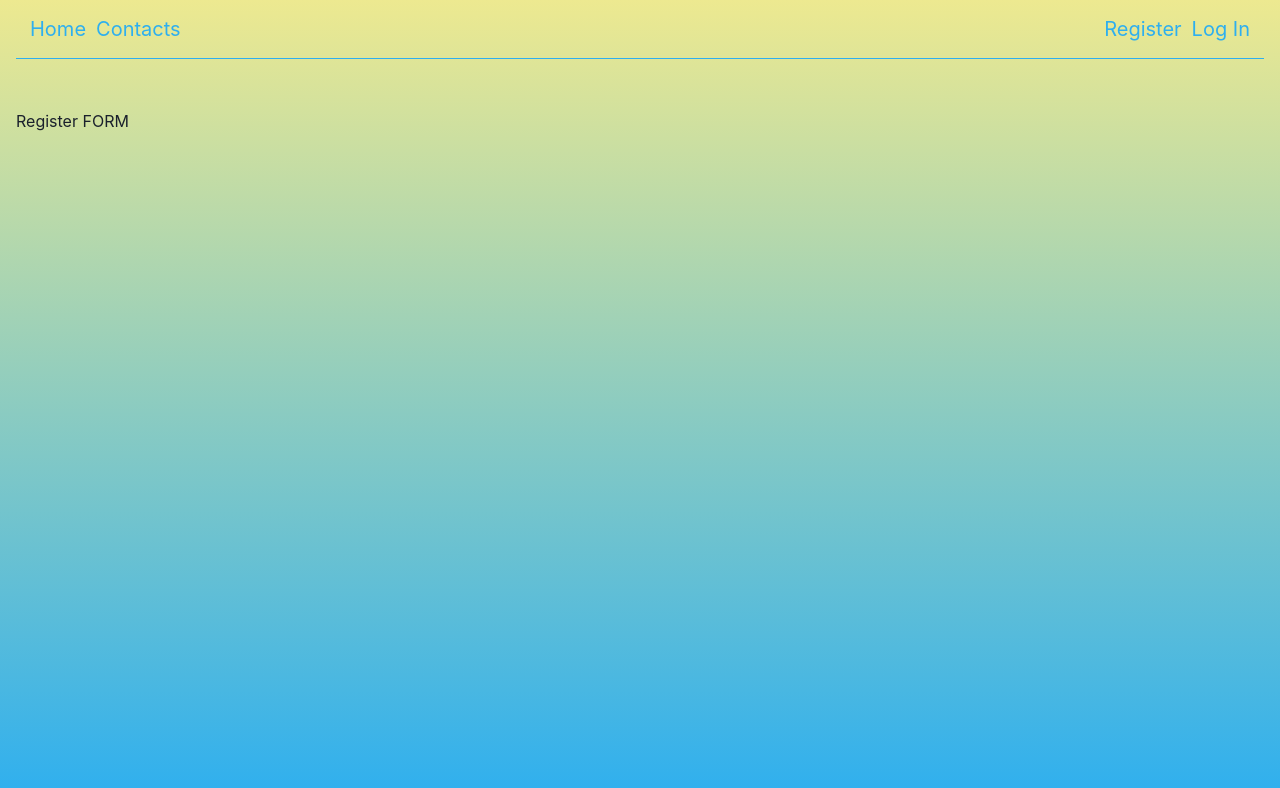
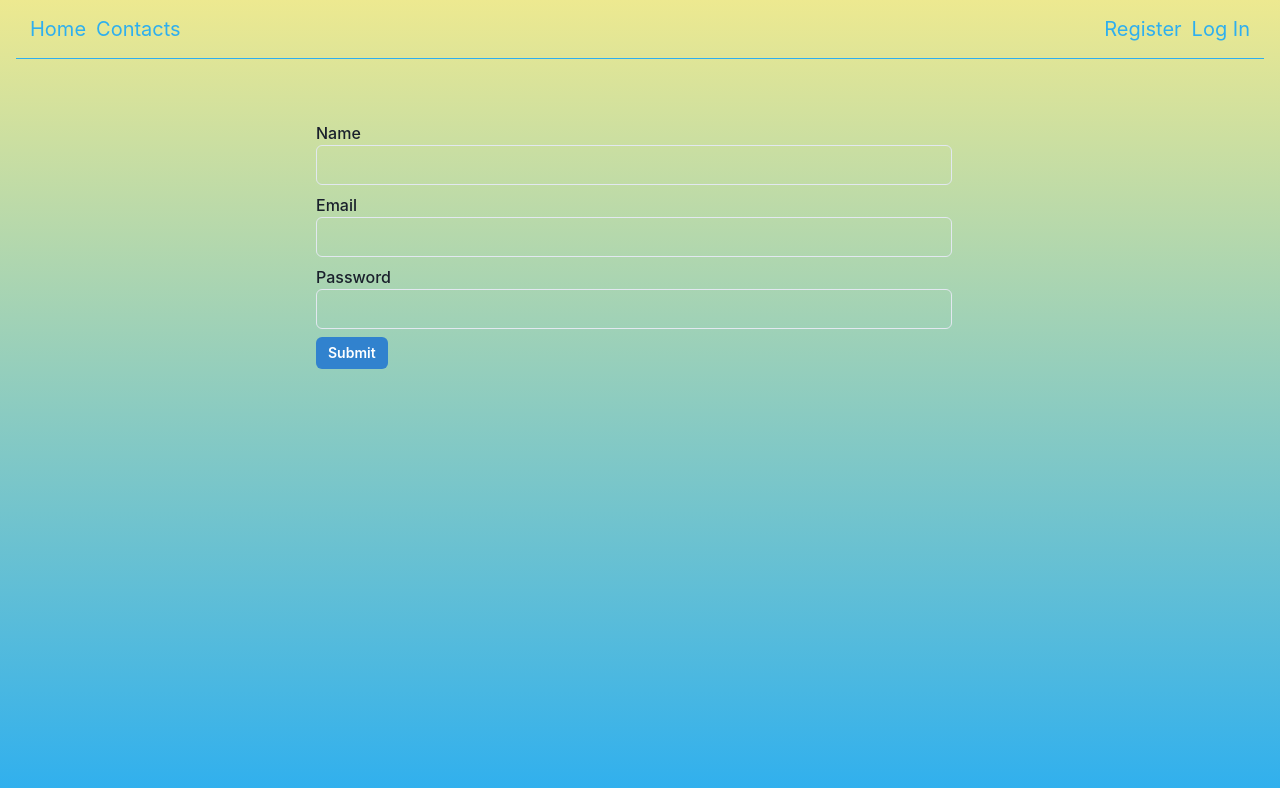
Before and after one commit to Kate-Mil/goit-react-hw-08-phonebook, a React (Create React App) app: page /goit-react-hw-08-phonebook/register in a window 1280 px wide. Shown: the top 788 px of the page. Built offline with nearby package versions, Linux system fonts and the light colour scheme.

Commit message:
finished stilization

```diff
--- a/src/components/Filter/Filter.js
+++ b/src/components/Filter/Filter.js
@@ -4,12 +4,13 @@ import { FormLabel, Input } from '@chakra-ui/react';
 
 export default function Filer() {
   const filter = useSelector(selectFilter);
-  console.log(filter);
   const dispatch = useDispatch();
+
   const onChange = e => {
     const input = e.currentTarget.value;
     dispatch(changeFilter(input));
   };
+
   return (
     <FormLabel>
       Find contacts by name
--- /dev/null
+++ b/src/components/LoginForm/LoginForm.js
@@ -0,0 +1,83 @@
+import { useState } from 'react';
+import { useDispatch, useSelector } from 'react-redux';
+import { addContact, selectContacts } from '../../redux';
+import { Button, FormControl, FormLabel, Input } from '@chakra-ui/react';
+
+const LoginForm = () => {
+  //   const contacts = useSelector(selectContacts);
+  const dispatch = useDispatch();
+
+  const [name, setName] = useState('');
+  const [email, setEmail] = useState('');
+
+  const hendlChange = e => {
+    const { name, value } = e.currentTarget;
+    switch (name) {
+      case 'name':
+        setName(value);
+        break;
+      case 'email':
+        setEmail(value);
+        break;
+      default:
+        break;
+    }
+  };
+
+  const hendlSubmit = e => {
+    e.preventDefault();
+
+    // const preCheck = contacts.some(
+    //   contacts =>
+    //     contacts.name.toLowerCase() === name.toLowerCase() ||
+    //     contacts.number === number
+    // );
+
+    // if (preCheck) {
+    //   alert(`Sorry, contact ${name} is already exists`);
+    //   return;
+    // }
+
+    dispatch(addContact({ name, email }));
+    resetForm();
+  };
+
+  const resetForm = () => {
+    setName('');
+    setEmail('');
+  };
+
+  return (
+    <FormControl mb="50px" onSubmit={hendlSubmit}>
+      <FormLabel>
+        Name
+        <Input
+          value={name}
+          onChange={hendlChange}
+          type="text"
+          name="name"
+          pattern="^[a-zA-Zа-яА-Я]+(([' -][a-zA-Zа-яА-Я ])?[a-zA-Zа-яА-Я]*)*$"
+          title="Name may contain only letters, apostrophe, dash and spaces. For example Adrian, Jacob Mercer, Charles de Batz de Castelmore d'Artagnan"
+          required
+        />
+      </FormLabel>
+      <FormLabel>
+        Email
+        <Input
+          value={email}
+          onChange={hendlChange}
+          type="email"
+          name="number"
+          pattern="[a-zA-Z0-9._%+-]+@[a-zA-Z0-9.-]+\.[a-zA-Z]{2,}"
+          title="Please enter a valid email address"
+          required
+        />
+      </FormLabel>
+      <Button size="sm" colorScheme="blue" type="submit">
+        Login
+      </Button>
+    </FormControl>
+  );
+};
+
+export default LoginForm;
--- /dev/null
+++ b/src/components/RegisterForm/RegisterForm.js
@@ -0,0 +1,100 @@
+import { useState } from 'react';
+import { useDispatch, useSelector } from 'react-redux';
+import { addContact, selectContacts } from '../../redux';
+import { Button, FormControl, FormLabel, Input } from '@chakra-ui/react';
+
+const RegisterForm = () => {
+  //   const contacts = useSelector(selectContacts);
+  const dispatch = useDispatch();
+
+  const [name, setName] = useState('');
+  const [email, setEmail] = useState('');
+  const [password, setPassword] = useState('');
+
+  const hendlChange = e => {
+    const { name, value } = e.currentTarget;
+    switch (name) {
+      case 'name':
+        setName(value);
+        break;
+      case 'email':
+        setEmail(value);
+        break;
+      case 'password':
+        setPassword(value);
+        break;
+      default:
+        break;
+    }
+  };
+
+  const hendlSubmit = e => {
+    e.preventDefault();
+
+    // const preCheck = contacts.some(
+    //   contacts =>
+    //     contacts.name.toLowerCase() === name.toLowerCase() ||
+    //     contacts.number === number
+    // );
+
+    // if (preCheck) {
+    //   alert(`Sorry, contact ${name} is already exists`);
+    //   return;
+    // }
+
+    dispatch(addContact({ name, email, password }));
+    resetForm();
+  };
+
+  const resetForm = () => {
+    setName('');
+    setEmail('');
+    setPassword('');
+  };
+
+  return (
+    <FormControl mb="50px" onSubmit={hendlSubmit}>
+      <FormLabel>
+        Name
+        <Input
+          value={name}
+          onChange={hendlChange}
+          type="text"
+          name="name"
+          pattern="^[a-zA-Zа-яА-Я]+(([' -][a-zA-Zа-яА-Я ])?[a-zA-Zа-яА-Я]*)*$"
+          title="Name may contain only letters, apostrophe, dash and spaces. For example Adrian, Jacob Mercer, Charles de Batz de Castelmore d'Artagnan"
+          required
+        />
+      </FormLabel>
+      <FormLabel>
+        Email
+        <Input
+          value={email}
+          onChange={hendlChange}
+          type="email"
+          name="number"
+          pattern="[a-zA-Z0-9._%+-]+@[a-zA-Z0-9.-]+\.[a-zA-Z]{2,}"
+          title="Please enter a valid email address"
+          required
+        />
+      </FormLabel>
+      <FormLabel>
+        Password
+        <Input
+          value={password}
+          onChange={hendlChange}
+          type="password"
+          name="number"
+          pattern="^(?=.*[a-z]).{5,}$"
+          title="Password must be at least 5 characters long and contain at least one lowercase letter"
+          required
+        />
+      </FormLabel>
+      <Button size="sm" colorScheme="blue" type="submit">
+        Submit
+      </Button>
+    </FormControl>
+  );
+};
+
+export default RegisterForm;
--- a/src/pages/Login.js
+++ b/src/pages/Login.js
@@ -1,7 +1,17 @@
+import LoginForm from '../components/LoginForm/LoginForm';
+import { Container } from '@chakra-ui/react';
+
 export default function Login() {
   return (
-    <div>
-      <h1>Login FORM</h1>
-    </div>
+    <Container
+      maxW="2xl"
+      p="12px"
+      centerContent
+      display="flex"
+      flex-derection="column"
+      gap="15px"
+    >
+      <LoginForm />
+    </Container>
   );
 }
--- a/src/pages/Register.js
+++ b/src/pages/Register.js
@@ -1,3 +1,17 @@
+import { Container } from '@chakra-ui/react';
+import RegisterForm from 'components/RegisterForm/RegisterForm';
+
 export default function Register() {
-  return <div>Register FORM</div>;
+  return (
+    <Container
+      maxW="2xl"
+      p="12px"
+      centerContent
+      display="flex"
+      flex-derection="column"
+      gap="15px"
+    >
+      <RegisterForm />
+    </Container>
+  );
 }
```
Also changed, not shown: src/components/ContactForm/ContactForm.module.css (deleted, +0 -44 lines), src/components/Filter/Filter.module.css (deleted, +0 -21 lines).
